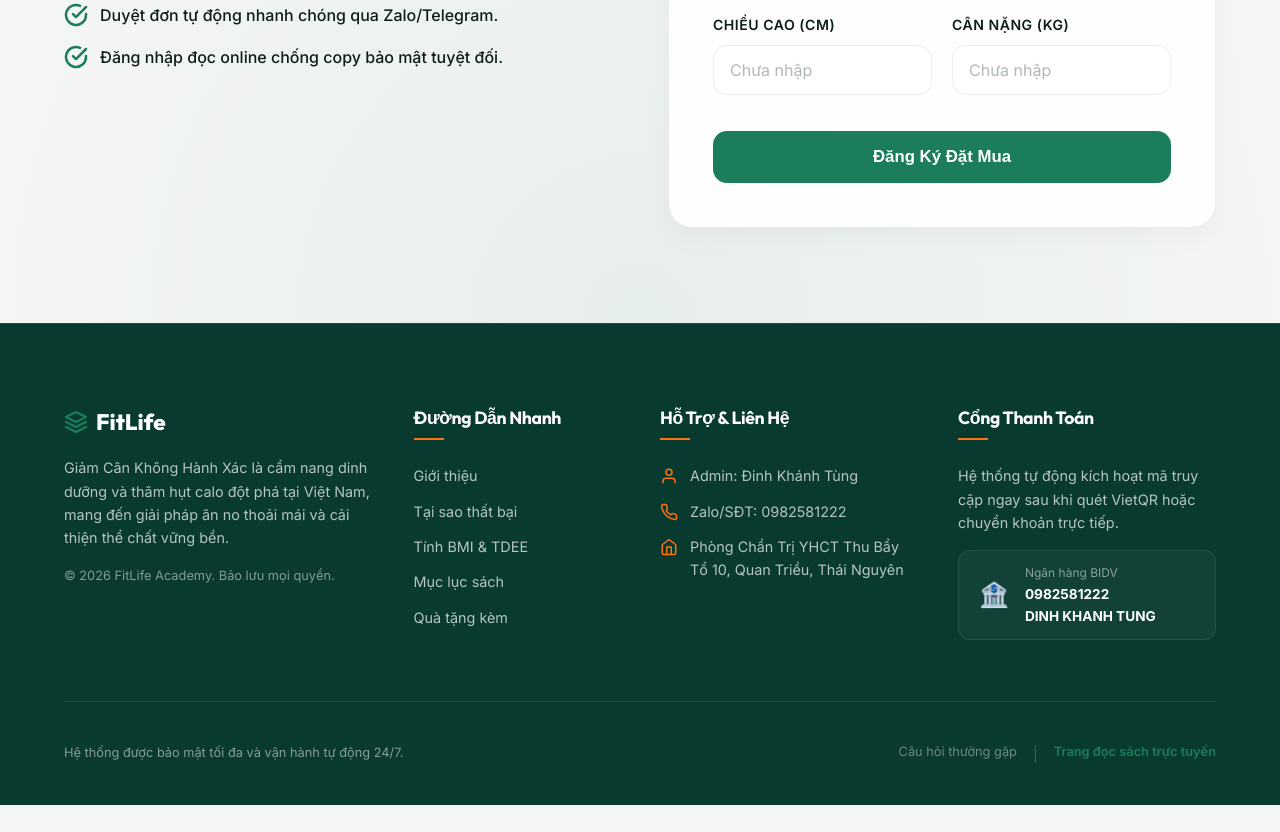
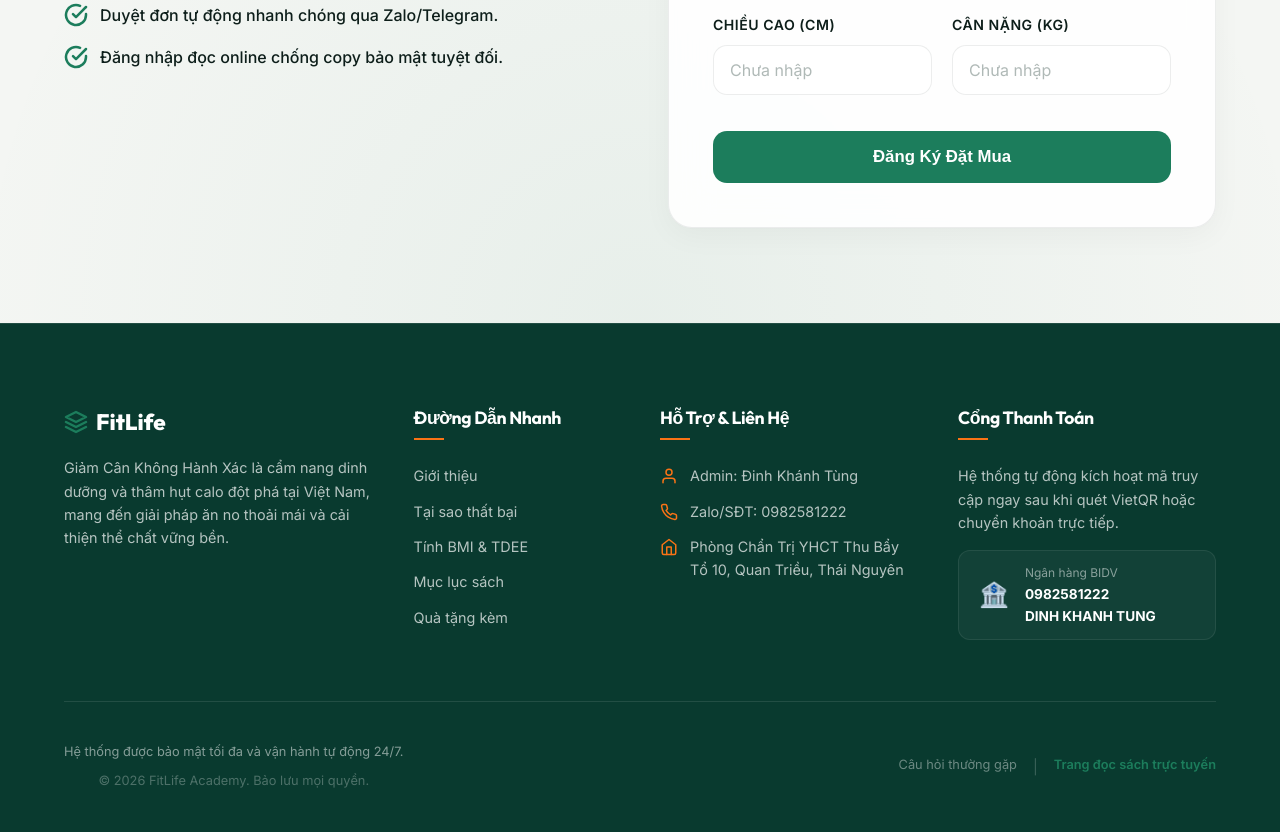
Before and after one commit to dinhkhanhtung/affiliate-lose-weight, a website: page index.html in a window 1280 px wide. Shown: the part 8120-8952 px from the top of the page. Before the commit the page ends 8925 px from the top, so only its background shows below. Drawn offline with nearby package versions, Linux system fonts and the light colour scheme.

Commit message:
Reposition copyright text to the absolute bottom of the footer below the divider line

```diff
--- a/index.html
+++ b/index.html
@@ -615,7 +615,6 @@
                         <span style="background: none; -webkit-text-fill-color: #ffffff; color: #ffffff; font-weight: 800;">FitLife</span>
                     </a>
                     <p>Giảm Cân Không Hành Xác là cẩm nang dinh dưỡng và thâm hụt calo đột phá tại Việt Nam, mang đến giải pháp ăn no thoải mái và cải thiện thể chất vững bền.</p>
-                    <p style="font-size: 0.8rem; opacity: 0.7;">© 2026 FitLife Academy. Bảo lưu mọi quyền.</p>
                 </div>
 
                 <!-- Cột 2: Liên kết nhanh -->
@@ -665,7 +664,10 @@
             </div>
 
             <div class="footer-bottom">
-                <p>Hệ thống được bảo mật tối đa và vận hành tự động 24/7.</p>
+                <div style="display: flex; flex-direction: column; gap: 8px; align-items: inherit;">
+                    <p style="margin: 0;">Hệ thống được bảo mật tối đa và vận hành tự động 24/7.</p>
+                    <p style="font-size: 0.8rem; opacity: 0.55; margin: 0;">© 2026 FitLife Academy. Bảo lưu mọi quyền.</p>
+                </div>
                 <div style="display: flex; gap: 16px;">
                     <a href="#faq" style="color: rgba(255,255,255,0.4); text-decoration: none; font-size: 0.8rem;">Câu hỏi thường gặp</a>
                     <span style="color: rgba(255,255,255,0.2);">|</span>
```
